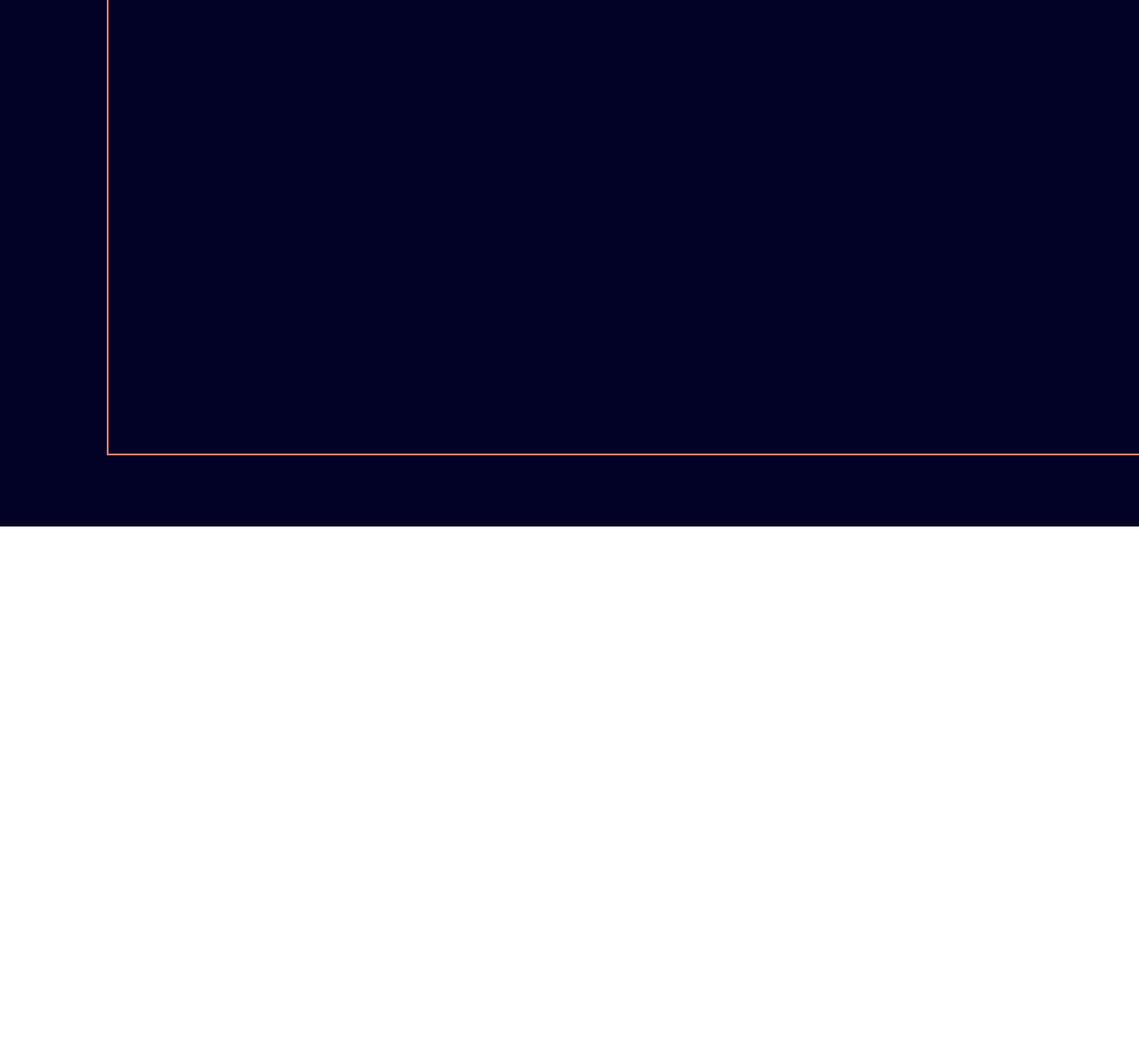
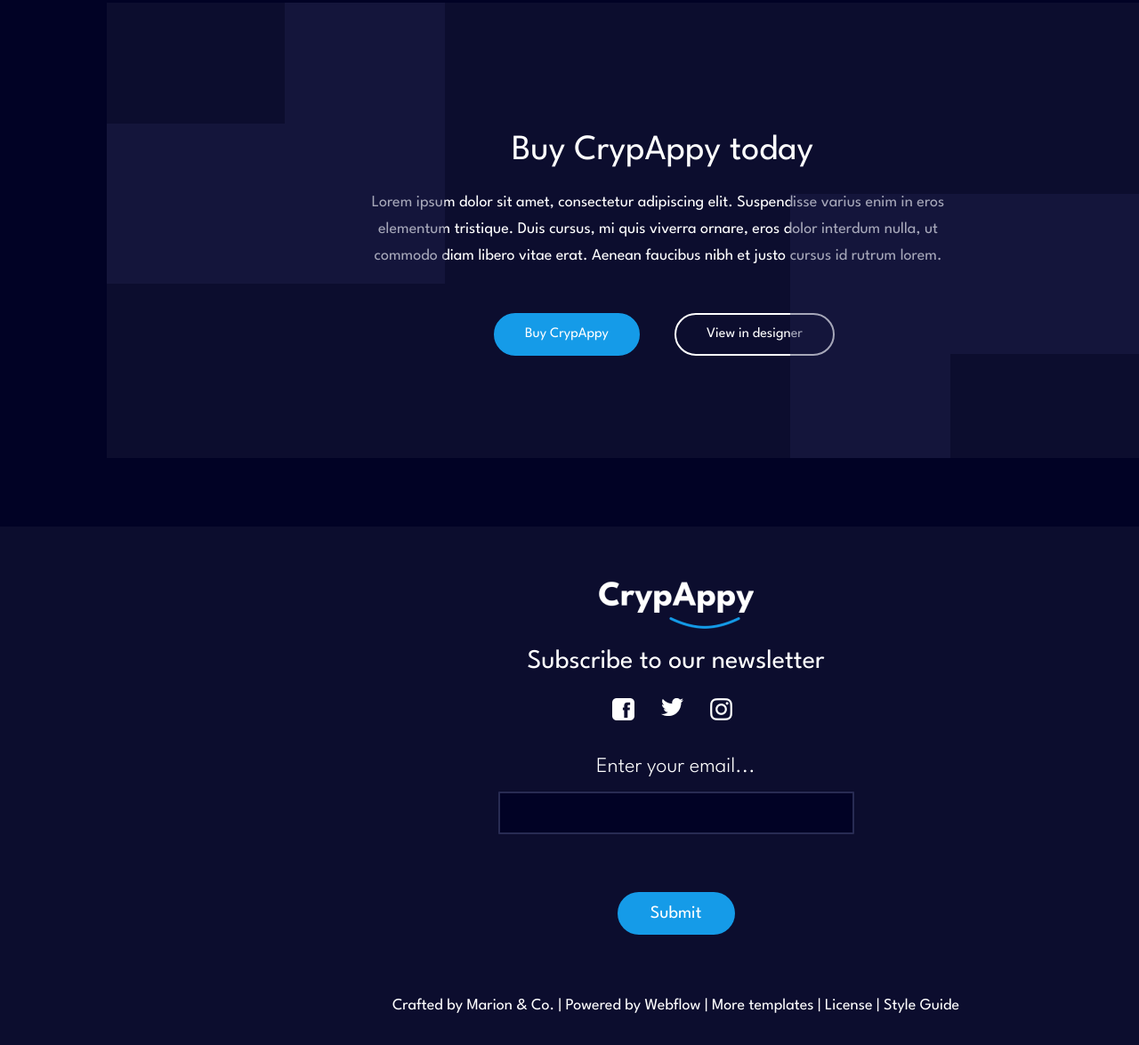
Before and after one commit to MrUmmataliyev/Exam-HTML--CSS--JS, a plain HTML site: page index.html in a window 1280 px wide. Shown: the part 5692-6867 px from the top of the page at 89% size. Before the commit the page ends 6284 px from the top, so only its background shows below. Drawn offline with Linux system fonts and the light colour scheme.

Commit message:
finished

```diff
--- a/index.html
+++ b/index.html
@@ -198,7 +198,37 @@
                     <button class="premb tbtn">Start your free trial</button>
                 </div>
             </div>
+            <div class="today">
+             <img class="img1" src="./images/cor1.png" alt="">
+
+              <div class="today_container">
+                <h1 class="CrypAppy_today">Buy CrypAppy today</h1>
+                <p class="today_content">Lorem ipsum dolor sit amet, consectetur adipiscing elit. Suspendisse varius enim in eros elementum tristique. Duis cursus, mi quis viverra ornare, eros dolor interdum nulla, ut commodo diam libero vitae erat. Aenean faucibus nibh et justo cursus id rutrum lorem.</p>
+                <button class="btnblue">Buy CrypAppy</button>
+                <button class="btnwhite">View in designer</button>
+
+            </div>
+              <img class="img2" src="./images/cor2.png" alt="">
+            </div>
         </div>
+    </div>
+    <div class="seventh">
+         <img class="logoLast" src="./images/logo_for_last.png" alt="">
+         <h2 class="subscribe">Subscribe to our newsletter</h2>
+         <ul class="contacts">
+            <li><img class="facebook" src="./images/facebook.png" alt=""></li>
+            <li><img class="twitter" src="./images/twitter.png" alt=""></li>
+            <li><img class="instagram" src="./images/instagram.png" alt=""></li>
+         </ul>
+         <br>
+         <br>
+
+         <label class="lab" for="email">Enter your email...</label>
+         <br>
+         <input type="email" id="email">
+         <br>
+         <input type="submit" name="" id="submit">
+         <p class="auth">Crafted by Marion & Co. | Powered by Webflow | More templates | License | Style Guide</p>
     </div>
 </body>
 </html>
--- a/style.css
+++ b/style.css
@@ -3,6 +3,8 @@
     padding: 0;
     box-sizing: border-box;
     list-style: none;
+    font-family: "League Spartan", sans-serif;
+
 }
 
 .OnTop{
@@ -586,7 +588,6 @@ height: 54px;
     margin-top: 160.48px;
     margin-left: 120px;
     font-family: "League Spartan", sans-serif;
-    border: 2px solid salmon;
     color: white;
 
 }
@@ -814,3 +815,162 @@ input:checked + .slider:before {
 .es{
     border-top: 4px solid #159BE8;
 }
+.today{
+    width: 1267px;
+    height: 512px;
+    background-color: #0C0D2E;
+    margin-left: 0;
+    margin-top: 60px;
+    position: relative;
+
+
+}
+.img1{
+   position: absolute;
+   z-index: 1;
+   top:0;
+   left: 0;
+}
+.CrypAppy_today{
+
+    font-size: 40px;
+    font-weight: 400;
+    line-height: 54px;
+    text-align: center;
+    left: 455px;
+    top: 140px;
+    position: absolute;
+
+}
+.today_content{
+    font-size: 18px;
+    font-weight: 400;
+    line-height: 30px;
+    text-align: center;
+    width: 699px;
+    position: absolute;
+    left: 270px;
+    top:210px;
+
+
+}
+.img2{
+    position: absolute;
+    right: 0;
+    bottom: 0;
+    z-index: 1;
+}
+.container{
+    position: relative;
+
+}
+.btnblue{
+    width: 164px;
+    height: 48px;
+    gap: 0px;
+
+    border-radius: 100px;
+    border: 2px solid #159BE8;
+    background-color: #159BE8;
+    color:white;
+
+    font-size: 16px;
+    font-weight: 400;
+    line-height: 16px;
+    text-align: center;
+    position: absolute;
+    color: white;
+    left: 435px;
+    bottom: 115px;
+
+}
+.btnwhite{
+    width: 180px;
+    height: 48px;
+    position: absolute;
+    border-radius: 100px;
+    border: 2px solid white;
+    background: none;
+    font-size: 16px;
+    font-weight: 400;
+    line-height: 16px;
+    text-align: center;
+    color: white;
+    left: 638px;
+    bottom: 115px;
+
+
+}
+.seventh{
+    width: 1519px;
+    height: 583px;
+    background-color: #0C0D2E;
+    position: relative;
+    color: white;
+    text-align: center;
+
+}
+.logoLast{
+    margin-top: 61px;
+}
+.subscribe{
+
+    font-size: 30px;
+    font-weight: 400;
+    line-height: 42px;
+    margin-top: 12px;
+
+}
+.contacts{
+    display: flex;
+    gap: 30px;
+    margin-top: 20px;
+    margin-left: 688px;
+}
+.lab{
+
+    font-size: 24px;
+    font-weight: 300;
+    line-height: 36px;
+
+
+
+}
+#email{
+    display: flex;
+    width: 400px;
+    height: 48px;
+    top: 66.02px;
+    gap: 0px;
+    border-radius: 1px;
+    border: 2px solid #282B53;
+    background-color: #010225;
+    font-size: 20px;
+    color: white;
+    margin-left: 560px;
+    margin-top: 10px;
+
+
+}
+#submit{
+    width: 132px;
+    height: 48px;
+    border: 2px solid #159BE8;
+    color: white;
+    background-color: #159BE8;
+    border-radius: 100px;
+    border: 2px;
+    font-size: 20px;
+    margin-top: 50px;
+
+
+
+}
+.auth{
+
+    font-size: 18px;
+    font-weight: 400;
+    line-height: 20px;
+    margin-top: 70px;
+
+}
```
Also changed, not shown: images/cor1.png (added), images/cor2.png (added), images/facebook.png (added), images/instagram.png (added), images/logo_for_last.png (added), images/twitter.png (added).
